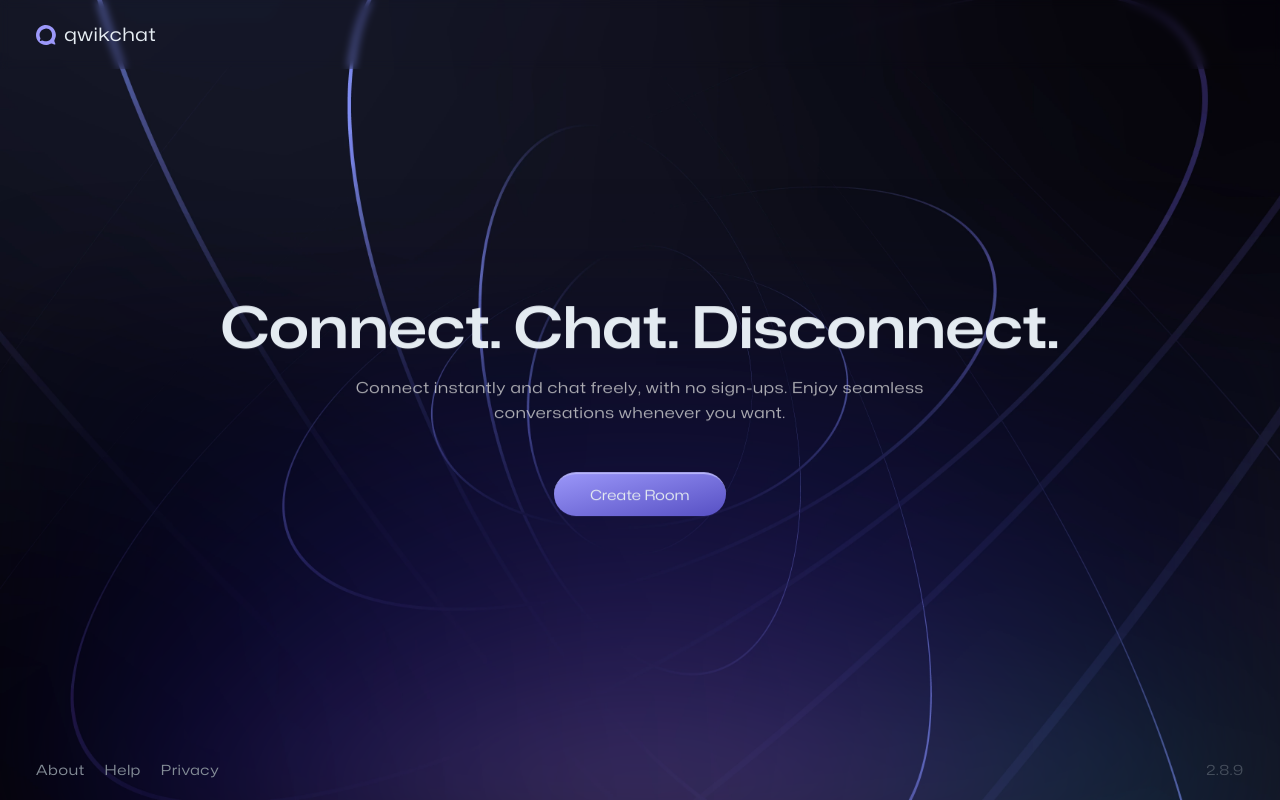
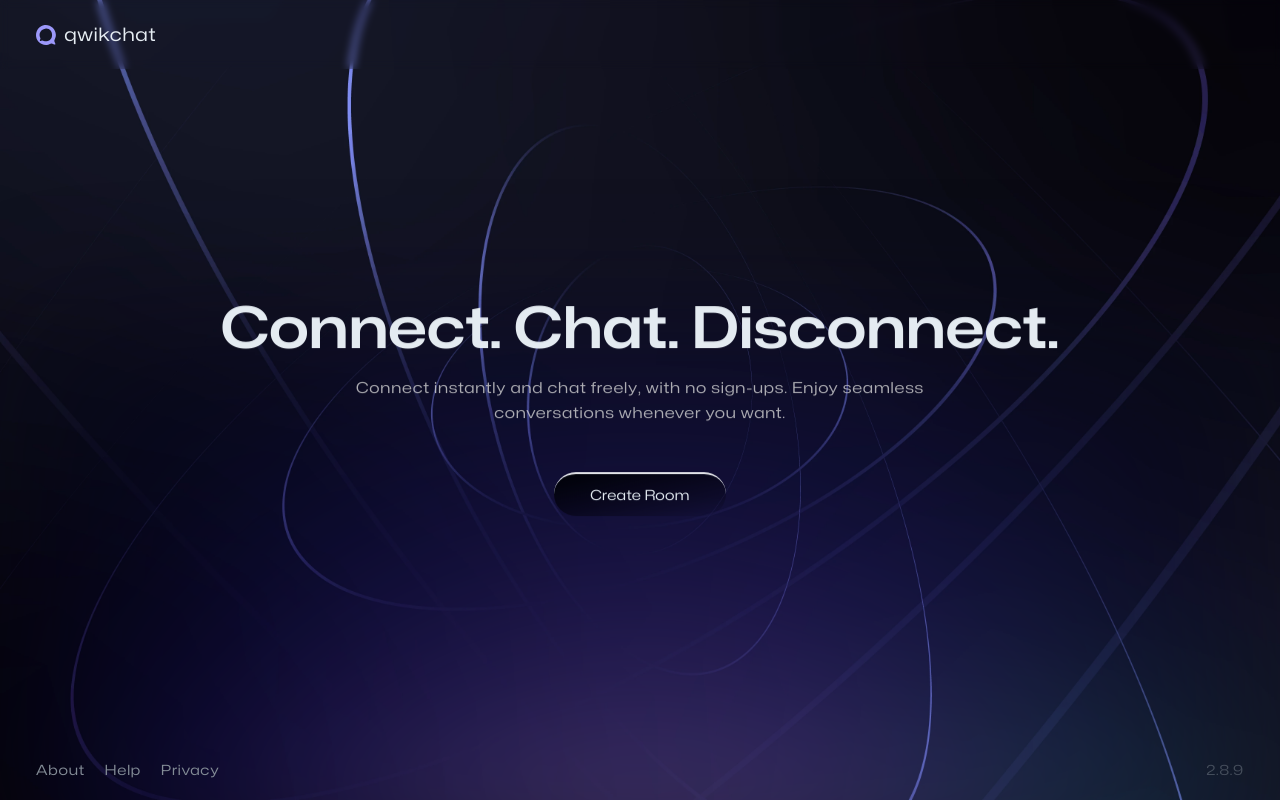
Before and after one commit to akshayraj-1/qwikchat, a React (Vite) app in the folder frontend/: page / in a window 1280 px wide. Built offline with nearby package versions, Linux system fonts and the light colour scheme.

Commit message:
Modified Button.jsx

```diff
--- a/frontend/src/components/UI/Button.jsx
+++ b/frontend/src/components/UI/Button.jsx
@@ -6,10 +6,10 @@ import PropTypes from "prop-types";
 function Button({ type = "button", size = "sm", variant = "primary", effect = {hover: null, click: null}, disabled= false, label = "", onClick, className }) {
 
     const bgColor = variant === "primary"
-                           ? "bg-gradient-to-br from-accent to-accentDark text-textPrimary border-t-[2.5px] border-accentLight"
+                           ? "bg-gradient-to-br from-primary to-primaryDark text-textPrimary border-t-[2.5px] border-primaryLight"
                            : variant === "secondary"
-                           ? "border border-secondaryLight bg-secondaryVariant text-textPrimary"
-                           : "border border-textPrimary text-textPrimary hover:bg-textPrimary hover:text-secondaryVariant transition duration-300";
+                           ? "border border-surfaceLight bg-surfaceVariant text-textPrimary"
+                           : "border border-textPrimary text-textPrimary hover:bg-textPrimary hover:text-surfaceVariant transition duration-300";
     const textSizeClass = size === "md" ? "text-base" : "text-sm";
     const styles = cn(`
         ${textSizeClass}
```
